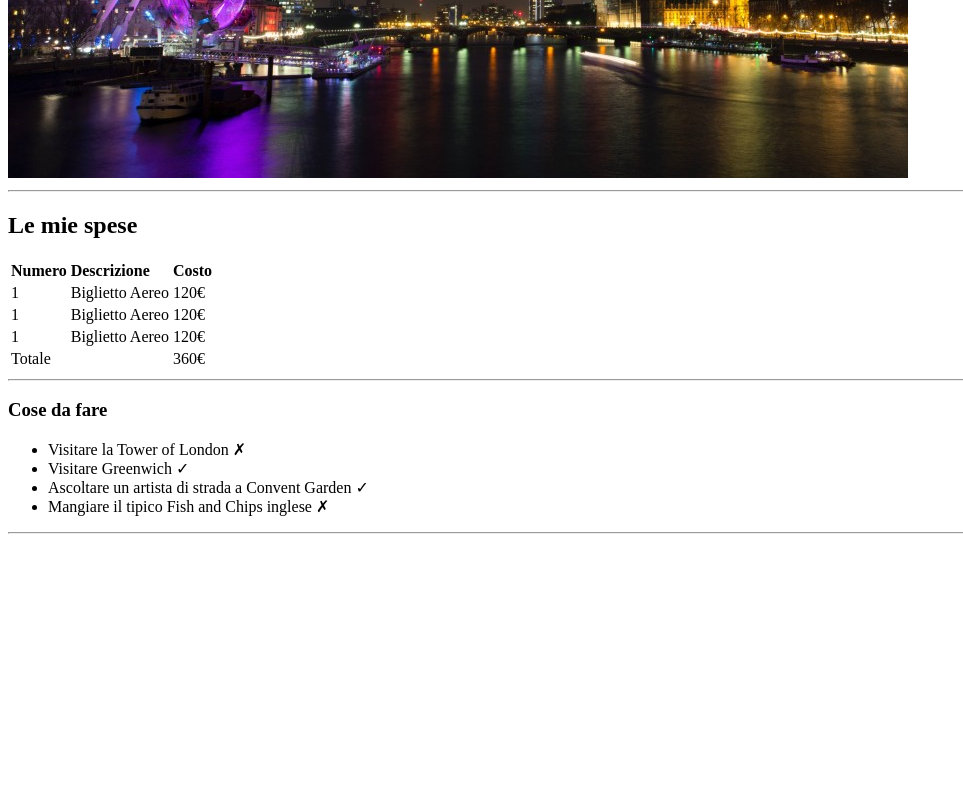
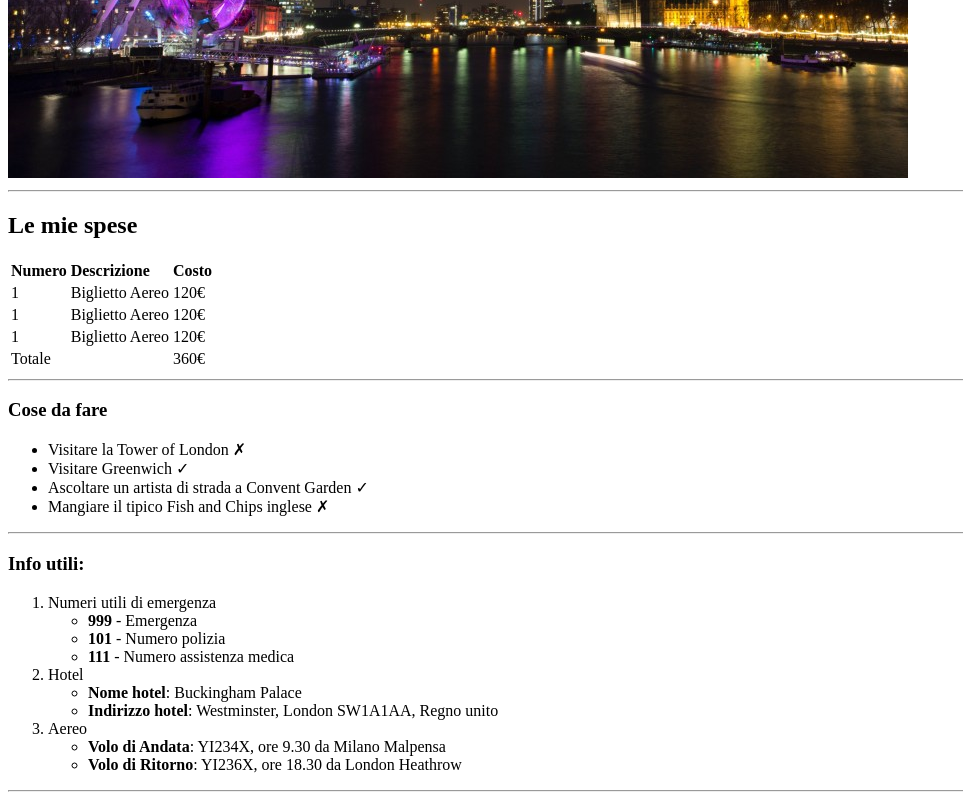
Before and after one commit to daviderigamonti1/html-london-trip, a plain HTML site: page index.html in a window 1280 px wide. Shown: the part 502-1302 px from the top of the page, without its empty margins (0-963 px from the left). Before the commit the page ends 1044 px from the top, so only its background shows below. Drawn offline with Linux system fonts and the light colour scheme.

Commit message:
added section3 to index html

```diff
--- a/index.html
+++ b/index.html
@@ -65,8 +65,31 @@
             </ul>
             <hr>
         </section>
+        <!--Terza sezione-->
         <section>
-
+            <h3>Info utili:</h3>
+            <ol>
+                <li>Numeri utili di emergenza
+                    <ul>
+                        <li><strong>999</strong> - Emergenza</li>
+                        <li><strong>101</strong> - Numero polizia</li>
+                        <li><strong>111</strong> - Numero assistenza medica</li>
+                    </ul>
+                </li>
+                <li>Hotel
+                    <ul>
+                        <li><strong>Nome hotel</strong>: Buckingham Palace</li>
+                        <li><strong>Indirizzo hotel</strong>: Westminster, London SW1A1AA, Regno unito</li>
+                    </ul>
+                </li>
+                <li>Aereo
+                    <ul>
+                        <li><strong>Volo di Andata</strong>: YI234X, ore 9.30 da Milano Malpensa</li>
+                        <li><strong>Volo di Ritorno</strong>: YI236X, ore 18.30 da London Heathrow</li>
+                    </ul>
+                </li>
+            </ol>
+            <hr>
         </section>
     </main>
     <footer>
```
